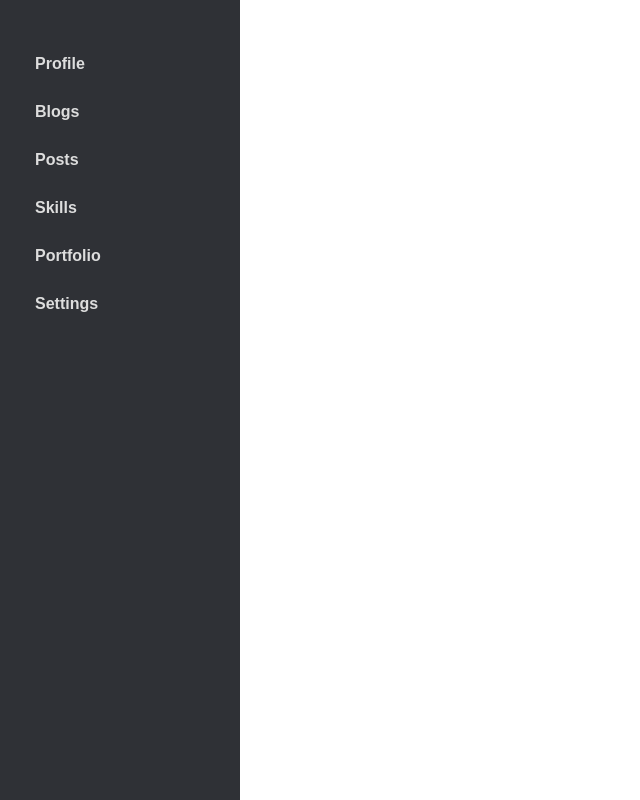
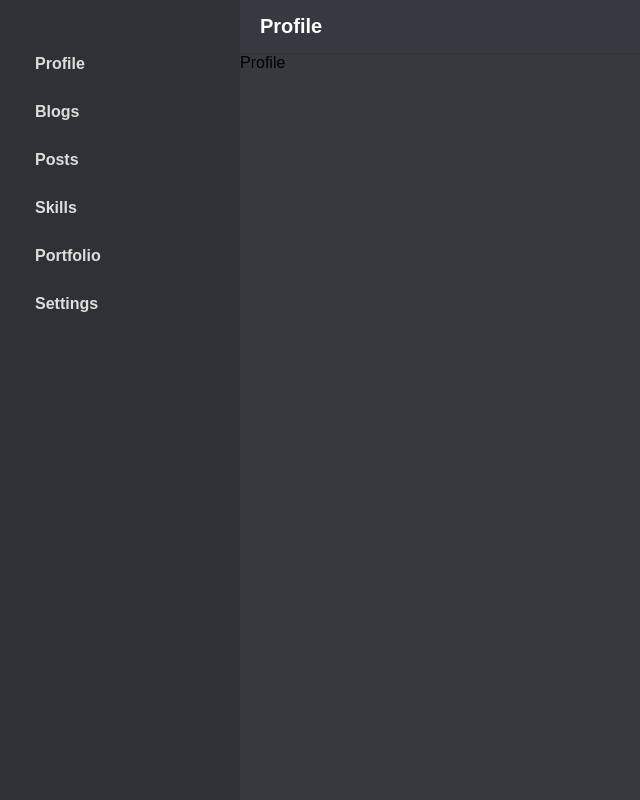
Before and after one commit to leecheuk/gatsby-cms, a React (Create React App) app: page /profile in a window 1280 px wide. Shown: the whole page, without its empty margins (0-640 px from the left). Built offline with nearby package versions, Linux system fonts and the light colour scheme.

Commit message:
added dashboard page

```diff
--- a/src/router/index.js
+++ b/src/router/index.js
@@ -2,16 +2,16 @@ import React from 'react';
 import {Switch, Route} from 'react-router-dom';
 
 import Profile from '../views/Profile';
-import Page2 from '../views/Page2';
+import Dashboard from '../views/Dashboard';
 
 const router = () => (
         <Switch>
             <Route exact path="/">
-                <Profile />
-            </Route>
-            <Route exact path="/page2">
-                <Page2 />
-            </Route>
+                <Dashboard />
+        </Route>
+        <Route exact path="/profile">
+            <Profile />
+        </Route>
         </Switch>
 );
 
--- /dev/null
+++ b/src/views/Dashboard.js
@@ -0,0 +1,13 @@
+import React from 'react';
+import { Link } from 'react-router-dom';
+import LayoutMain from '../layouts/Main';
+
+const Dashboard = () => {
+    return (
+        <LayoutMain title="Dashboard">
+            <button>Start web server</button>
+        </LayoutMain>
+    );
+};
+
+export default Dashboard;
--- a/src/views/Page2.js
+++ /dev/null
@@ -1,13 +0,0 @@
-import React from 'react';
-import { Link } from 'react-router-dom';
-
-const Page2 = () => {
-    return (
-        <div>
-            Page 2
-            <Link to="/">home</Link>
-        </div>
-    );
-};
-
-export default Page2;
```
